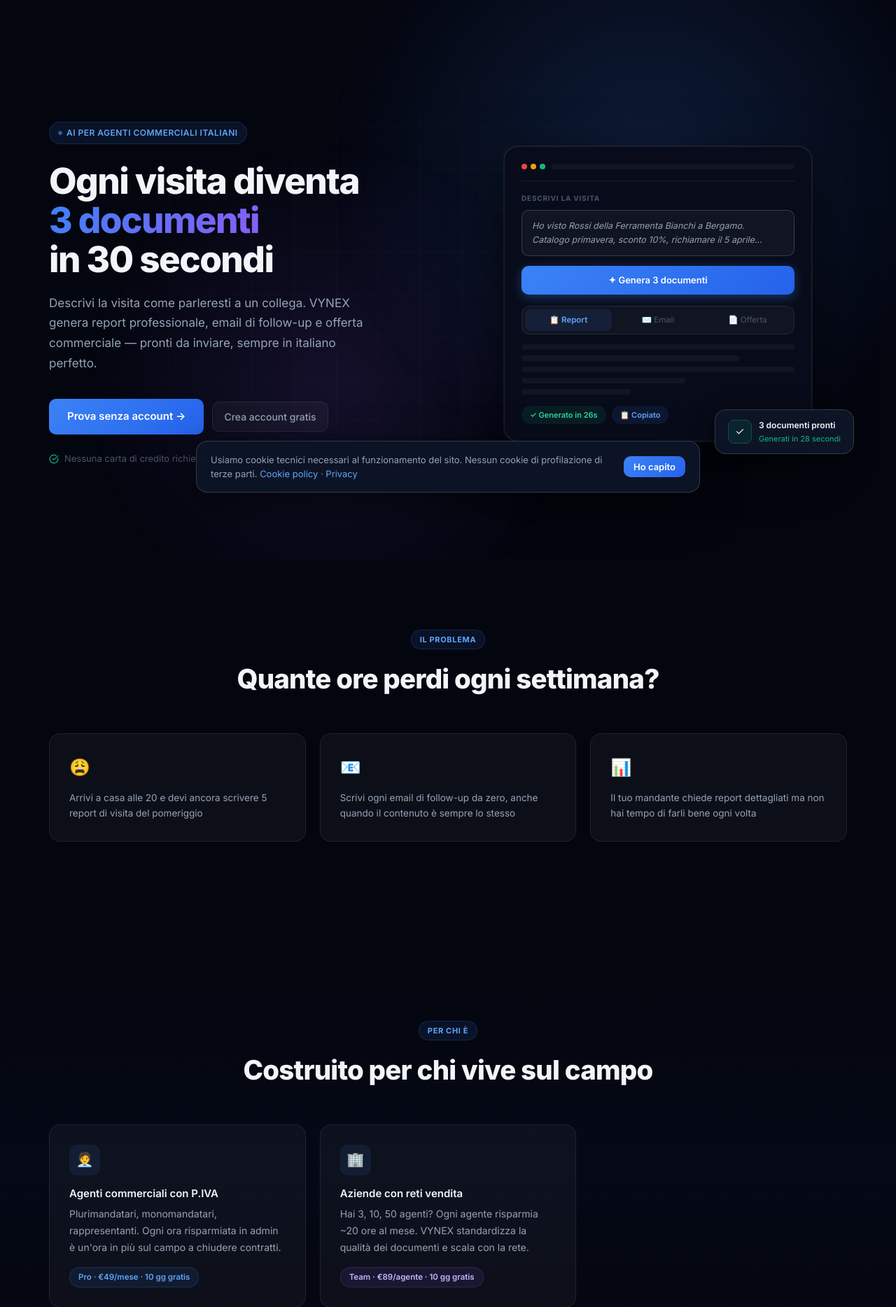
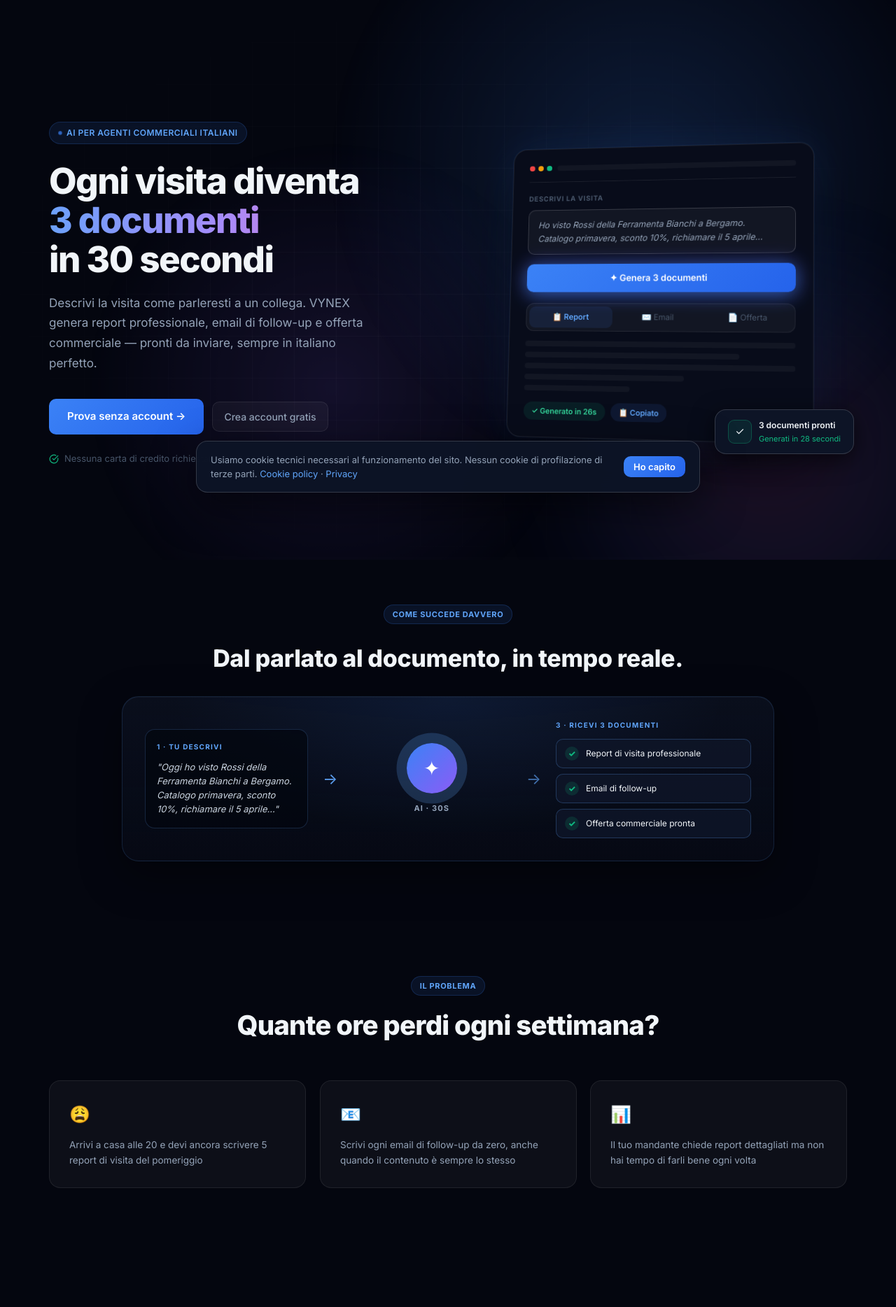
Before and after one commit to robertopizzini19-byte/vynex, a Python web app: template templates/index.html in a window 1280 px wide. Shown: the part 76-1944 px from the top of the page at 70% size. Run offline with Jinja, Linux system fonts and the light colour scheme; the template is opened without the code that fills it, so the values that code supplies are empty.

Commit message:
feat(ux): wow.css polish layer — 3D mockup, animated orbs, flow live section
Visual enrichment batch (no regression risk — additive CSS file):
- New /static/wow.css loaded after style.css + enrichments.css
- Hero: 2 animated gradient orbs behind (mesh motion 18s/22s loops)
- Mockup card: 3D tilt + perspective + continuous float + glow pulse
- Hero CTA mockup button: shadow pulse rhythm (2.8s)
- Buttons: shimmer sweep on hover + press feedback + lift
- Cards (pain/feature/target/pricing): staggered scale+blur entrance,
  3D tilt hover, animated gradient border on "popular" pricing card
- Highlight span in hero-title: 4-stop gradient shift (6s)
- Logo: drop-shadow glow on hover
- Global polish: smooth scroll, custom scrollbar, selection color,
  focus rings, prefers-reduced-motion honored

New section in homepage (after hero, before pain points):
- Live flow animation: input quote → pulsing AI orb → 3 docs
  appearing sequentially (staggered 400ms)
- Replaces the "screen recording video" that was requested but
  infeasible — this is the same story told with CSS motion.

Added vnx-fade-in class on pain/target/feature/pricing/step cards
to activate existing IntersectionObserver in base.html.

Why: Roberto pushed for "fai di meglio" after structural-only batch.
The first draft was 40% — this is the wow pass.

Co-Authored-By: Claude Opus 4.7 (1M context) <noreply@anthropic.com>

```diff
--- a/templates/base.html
+++ b/templates/base.html
@@ -70,6 +70,7 @@
     <link href="https://fonts.googleapis.com/css2?family=Inter:wght@400;500;600;700;800;900&display=swap" rel="stylesheet">
     <link rel="stylesheet" href="/static/style.css">
     <link rel="stylesheet" href="/static/enrichments.css">
+    <link rel="stylesheet" href="/static/wow.css">
 </head>
 <body>
     {% block nav %}{% include 'partials/nav.html' ignore missing %}{% endblock %}
--- a/templates/index.html
+++ b/templates/index.html
@@ -172,6 +172,32 @@
     </div>
 </section>
 
+<!-- FLOW ANIMATION LIVE -->
+<section class="flow-stage vnx-fade-in">
+    <div style="text-align:center;margin-bottom:32px">
+        <div class="section-label">Come succede davvero</div>
+        <h2 style="font-size:clamp(24px,3.4vw,34px);font-weight:800;color:var(--text);margin:8px 0 0">Dal parlato al documento, in tempo reale.</h2>
+    </div>
+    <div class="flow-stage-inner">
+        <div class="flow-box">
+            <div class="flow-box-label">1 · Tu descrivi</div>
+            <div class="flow-box-content" style="font-style:italic">"Oggi ho visto Rossi della Ferramenta Bianchi a Bergamo. Catalogo primavera, sconto 10%, richiamare il 5 aprile…"</div>
+        </div>
+        <div class="flow-arrow" aria-hidden="true">→</div>
+        <div style="text-align:center">
+            <div class="flow-ai">✦</div>
+            <div style="margin-top:12px;font-size:11px;font-weight:700;letter-spacing:.1em;color:#94a3b8;text-transform:uppercase">AI · 30s</div>
+        </div>
+        <div class="flow-arrow" aria-hidden="true">→</div>
+        <div class="flow-docs">
+            <div class="flow-box-label" style="margin-bottom:4px">3 · Ricevi 3 documenti</div>
+            <div class="flow-doc">Report di visita professionale</div>
+            <div class="flow-doc">Email di follow-up</div>
+            <div class="flow-doc">Offerta commerciale pronta</div>
+        </div>
+    </div>
+</section>
+
 <!-- PAIN POINTS -->
 <section class="section">
     <div class="section-inner">
@@ -180,15 +206,15 @@
             <h2 class="section-title">Quante ore perdi ogni settimana?</h2>
         </div>
         <div class="pain-grid">
-            <div class="pain-card">
+            <div class="pain-card vnx-fade-in">
                 <div class="pain-icon">😩</div>
                 <div class="pain-text">Arrivi a casa alle 20 e devi ancora scrivere 5 report di visita del pomeriggio</div>
             </div>
-            <div class="pain-card">
+            <div class="pain-card vnx-fade-in">
                 <div class="pain-icon">📧</div>
                 <div class="pain-text">Scrivi ogni email di follow-up da zero, anche quando il contenuto è sempre lo stesso</div>
             </div>
-            <div class="pain-card">
+            <div class="pain-card vnx-fade-in">
                 <div class="pain-icon">📊</div>
                 <div class="pain-text">Il tuo mandante chiede report dettagliati ma non hai tempo di farli bene ogni volta</div>
             </div>
@@ -204,13 +230,13 @@
             <h2 class="section-title">Costruito per chi vive sul campo</h2>
         </div>
         <div class="target-grid">
-            <div class="target-card">
+            <div class="target-card vnx-fade-in">
                 <div class="target-card-icon">🧑‍💼</div>
                 <h3>Agenti commerciali con P.IVA</h3>
                 <p style="font-size:14px;margin-bottom:16px">Plurimandatari, monomandatari, rappresentanti. Ogni ora risparmiata in admin è un'ora in più sul campo a chiudere contratti.</p>
                 <span style="display:inline-flex;align-items:center;padding:4px 12px;background:var(--blue-dim);border:1px solid rgba(59,130,246,.2);border-radius:100px;font-size:11.5px;font-weight:600;color:var(--blue-l)">Pro · €49/mese · 10 gg gratis</span>
             </div>
-            <div class="target-card">
+            <div class="target-card vnx-fade-in">
                 <div class="target-card-icon">🏢</div>
                 <h3>Aziende con reti vendita</h3>
                 <p style="font-size:14px;margin-bottom:16px">Hai 3, 10, 50 agenti? Ogni agente risparmia ~20 ore al mese. VYNEX standardizza la qualità dei documenti e scala con la rete.</p>
@@ -229,21 +255,21 @@
         </div>
         <div style="max-width:720px;margin:0 auto">
             <div class="steps-list">
-                <div class="step-item">
+                <div class="step-item vnx-fade-in">
                     <div class="step-num">1</div>
                     <div class="step-body">
                         <h3>Descrivi la visita</h3>
                         <p>Scrivi come parleresti a un collega. Informale, veloce, 2 minuti. Includi cliente, discussione, accordi e next steps.</p>
                     </div>
                 </div>
-                <div class="step-item">
+                <div class="step-item vnx-fade-in">
                     <div class="step-num">2</div>
                     <div class="step-body">
                         <h3>L'AI genera i 3 documenti</h3>
                         <p>In 30 secondi hai report di visita, email follow-up e offerta commerciale pronti all'uso, sempre in italiano professionale.</p>
                     </div>
                 </div>
-                <div class="step-item">
+                <div class="step-item vnx-fade-in">
                     <div class="step-num">3</div>
                     <div class="step-body">
                         <h3>Copia, affina, invia</h3>
@@ -263,42 +289,42 @@
             <h2 class="section-title">Tutto quello che ti serve</h2>
         </div>
         <div class="features-grid">
-            <div class="feature-card">
+            <div class="feature-card vnx-fade-in">
                 <div class="feature-icon">
                     <i data-lucide="file-text" style="width:18px;height:18px"></i>
                 </div>
                 <h3>Report di visita</h3>
                 <p>Professionale e strutturato con obiettivi, svolgimento e next steps. Pronto per il tuo mandante.</p>
             </div>
-            <div class="feature-card">
+            <div class="feature-card vnx-fade-in">
                 <div class="feature-icon">
                     <i data-lucide="mail" style="width:18px;height:18px"></i>
                 </div>
                 <h3>Email follow-up</h3>
                 <p>Personalizzata sul cliente, tono caldo e professionale. Non sembra mai automatica.</p>
             </div>
-            <div class="feature-card">
+            <div class="feature-card vnx-fade-in">
                 <div class="feature-icon">
                     <i data-lucide="file-check" style="width:18px;height:18px"></i>
                 </div>
                 <h3>Offerta commerciale</h3>
                 <p>Con condizioni discusse, sconti e termini. Pronta da firmare o adattare.</p>
             </div>
-            <div class="feature-card">
+            <div class="feature-card vnx-fade-in">
                 <div class="feature-icon">
                     <i data-lucide="wand-2" style="width:18px;height:18px"></i>
                 </div>
                 <h3>Affina con l'AI</h3>
                 <p>"Rendi più formale", "aggiungi sconto 15%", "togli il paragrafo". Istruzioni in linguaggio naturale.</p>
             </div>
-            <div class="feature-card">
+            <div class="feature-card vnx-fade-in">
                 <div class="feature-icon">
                     <i data-lucide="archive" style="width:18px;height:18px"></i>
                 </div>
                 <h3>Storico completo</h3>
                 <p>Tutti i documenti salvati. Trova la visita di 3 settimane fa in 2 secondi.</p>
             </div>
-            <div class="feature-card">
+            <div class="feature-card vnx-fade-in">
                 <div class="feature-icon">
                     <i data-lucide="flag" style="width:18px;height:18px"></i>
                 </div>
@@ -318,7 +344,7 @@
             <p class="section-sub" style="margin:0 auto">Inizia gratis. 10 giorni di prova su ogni piano. Disdici quando vuoi.</p>
         </div>
         <div class="pricing-grid" style="max-width:840px">
-            <div class="pricing-card">
+            <div class="pricing-card vnx-fade-in">
                 <div class="pricing-price">€0 <span>/mese</span></div>
                 <div class="pricing-sub">Free — Per sempre, senza carta di credito</div>
                 <ul class="pricing-features">
@@ -329,7 +355,7 @@
                 <a href="/registrati" class="btn-ghost btn-full">Inizia gratis</a>
             </div>
 
-            <div class="pricing-card popular">
+            <div class="pricing-card popular vnx-fade-in">
                 <div class="pricing-badge">✦ Più scelto</div>
                 <div class="pricing-price">€49 <span>/mese</span></div>
                 <div class="pricing-sub">Pro — 10 giorni gratis inclusi</div>
@@ -343,7 +369,7 @@
                 <a href="/registrati" class="btn-primary btn-full">Prova 10 giorni gratis</a>
             </div>
 
-            <div class="pricing-card" style="grid-column:1/-1;max-width:500px;margin:0 auto;width:100%">
+            <div class="pricing-card vnx-fade-in" style="grid-column:1/-1;max-width:500px;margin:0 auto;width:100%">
                 <div class="pricing-price">€89 <span>/agente/mese</span></div>
                 <div class="pricing-sub">Team — Min. 3 agenti · €267/mese · 10 giorni gratis</div>
                 <ul class="pricing-features">
```
Also changed, not shown: static/wow.css (added).
